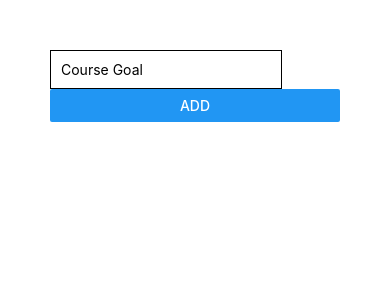
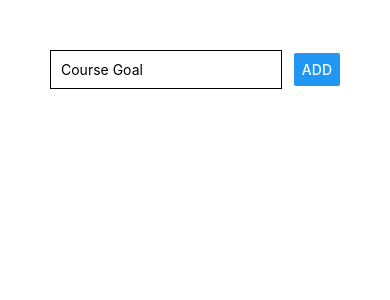
Before and after one commit to Drk01/React-Native-Goals-App, a React Native app: screen / in a window 390 px wide. Shown: the top 300 px of the page. Built offline with nearby package versions, Linux system fonts and the light colour scheme.

Commit message:
[Bugfix] Error en el StyleSheet

```diff
--- a/App.js
+++ b/App.js
@@ -19,7 +19,7 @@ const styles = StyleSheet.create({
   screen: {
     padding: 50,
   },
-  InputContainer: {
+  inputContainer: {
     flexDirection: "row",
     justifyContent: "space-between",
     alignItems: "center",
```
